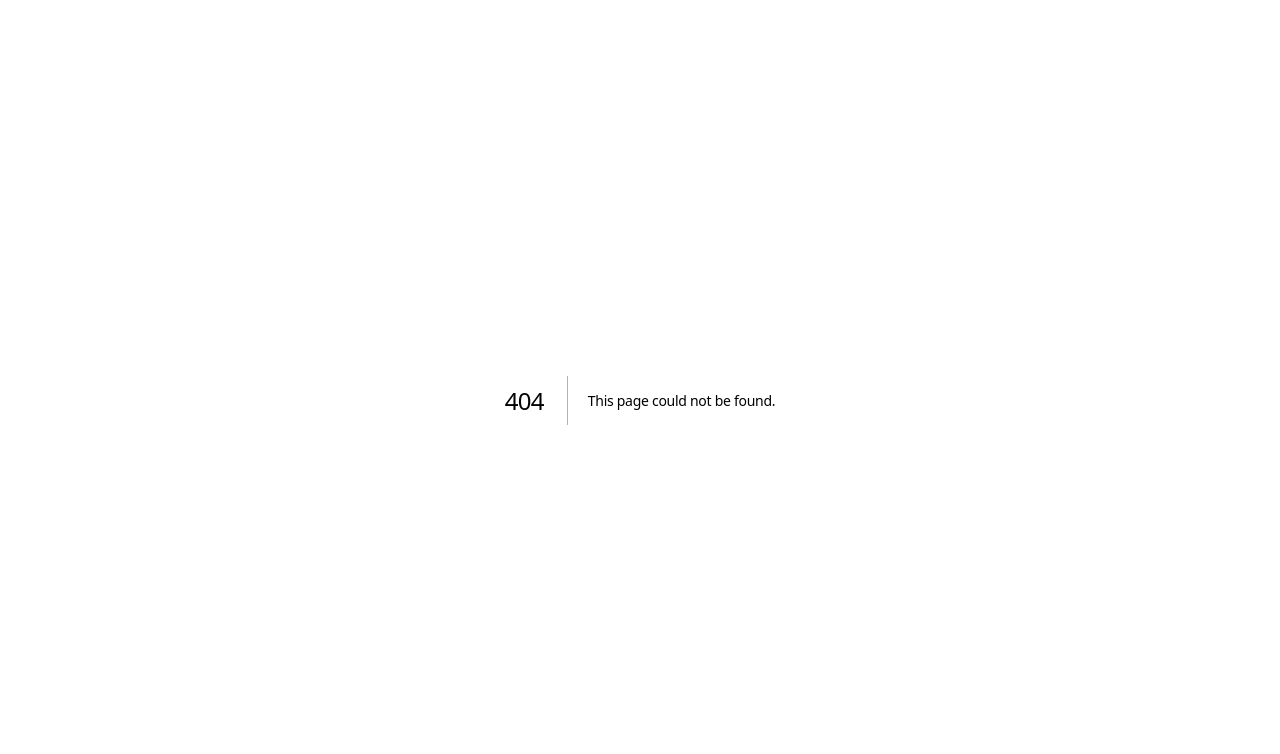
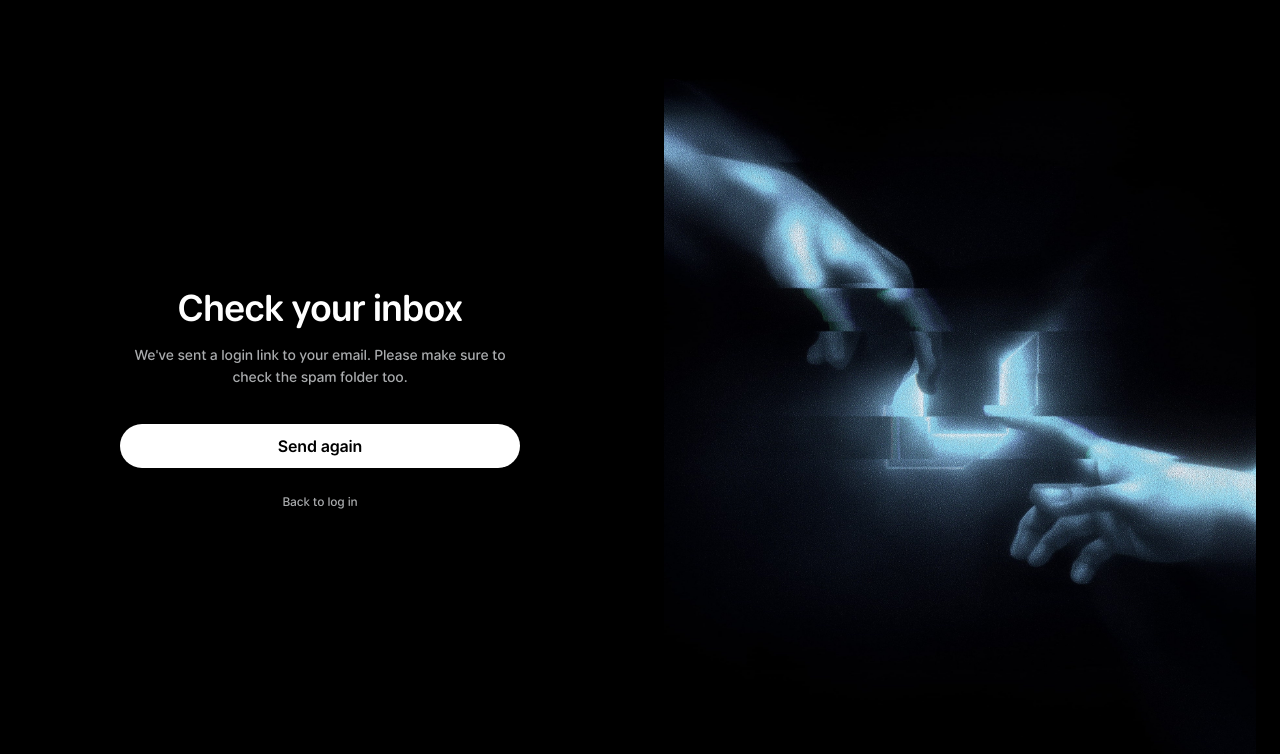
Before and after one commit to Sakib25800/framer-university, a Next.js app: page /magic-link in a window 1280 px wide. Before the commit this address had no page. Shown: the top 754 px of the page. Built offline with nearby package versions, Linux system fonts and the light colour scheme; a web font is replaced by a local one.

Commit message:
Add /magic-link

```diff
--- /dev/null
+++ b/app/(login)/magic-link/page.tsx
@@ -0,0 +1,30 @@
+"use client"
+
+import { useSearchParams } from "next/navigation"
+import { Button } from "@/components/Button/Button"
+import { Link } from "@/components/Link/Link"
+
+export default function MagicLinkPage() {
+  const searchParams = useSearchParams()
+  const email = searchParams.get("email")
+
+  return (
+    <div className="flex max-w-[400px] flex-col gap-9">
+      <div className="flex flex-col items-center gap-3.5">
+        <h1 className="font-semibold text-white">Check your inbox</h1>
+        <p className="text-primary-950 text-center text-base font-medium">
+          We've sent a login link to {email ? <span className="text-white">{email}</span> : "your email"}. Please make
+          sure to check the spam folder too.
+        </p>
+      </div>
+      <div className="text-small flex w-full flex-col items-center gap-6">
+        <Button size="md" className="w-full">
+          Send again
+        </Button>
+        <Link href="/sign-in" className="text-small text-primary-950 font-medium" variant="secondary">
+          Back to log in
+        </Link>
+      </div>
+    </div>
+  )
+}
```
